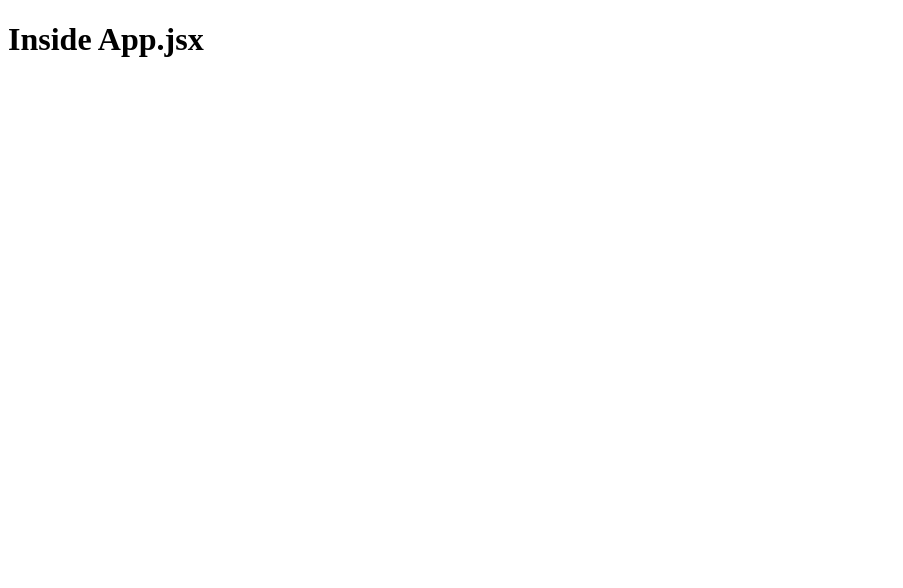
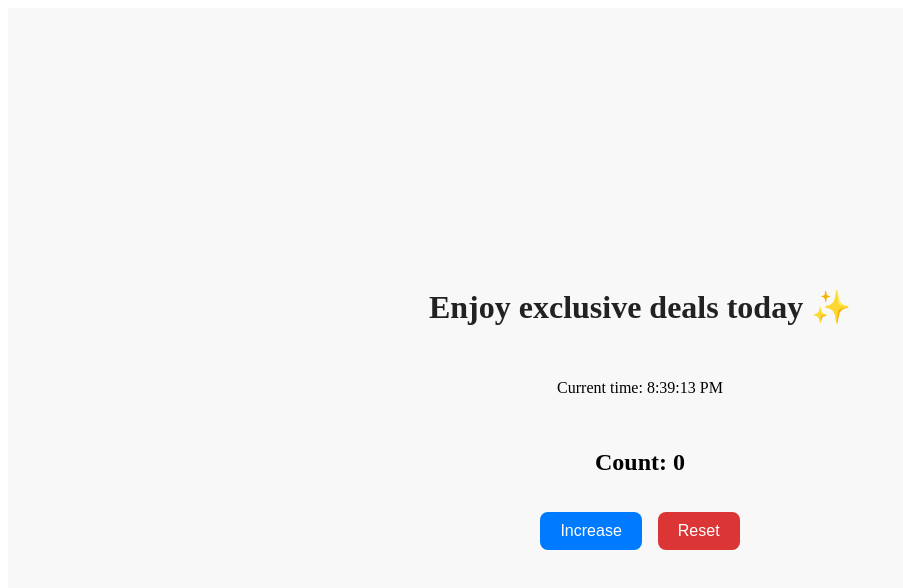
Before and after one commit to kaseracodes/khaitan-ecommerce-landing-page-frontend, a React (Vite) app: page / in a window 1280 px wide. Shown: the top 588 px of the page, without its empty margins (0-903 px from the left). Built offline with nearby package versions, Linux system fonts and the light colour scheme.

Commit message:
feat: Add dummy home & about us page

```diff
--- a/package.json
+++ b/package.json
@@ -10,8 +10,10 @@
     "preview": "vite preview"
   },
   "dependencies": {
+    "framer-motion": "^12.23.24",
     "react": "^19.1.1",
-    "react-dom": "^19.1.1"
+    "react-dom": "^19.1.1",
+    "react-router-dom": "^7.9.5"
   },
   "devDependencies": {
     "@eslint/js": "^9.36.0",
--- a/src/App.jsx
+++ b/src/App.jsx
@@ -1,12 +1,18 @@
-
+import { BrowserRouter as Router, Route, Routes } from "react-router-dom";
+import HomePage from './pages/HomePage';
+import AboutUsPage from "./pages/AboutUsPage";
 
 function App() {
-
     return (
         <>
-            <h1>Inside App.jsx</h1>
+        <Router>
+            <Routes>
+                <Route path="/" element={<HomePage />} />
+                <Route path="/about-us" element={<AboutUsPage />} />
+            </Routes>
+        </Router>
         </>
     )
 }
 
-export default App
+export default App;
--- a/src/pages/AboutUsPage/AboutUsPage.jsx
+++ b/src/pages/AboutUsPage/AboutUsPage.jsx
@@ -0,0 +1,5 @@
+export default function AboutUsPage() {
+    return (
+        <h1>This is the about us page</h1>
+  );
+}
--- a/src/pages/AboutUsPage/index.js
+++ b/src/pages/AboutUsPage/index.js
@@ -0,0 +1 @@
+export { default } from './AboutUsPage';
--- a/src/pages/HomePage/HomePage.jsx
+++ b/src/pages/HomePage/HomePage.jsx
@@ -0,0 +1,20 @@
+import { container, heading, buttonContainer, button1, button2 } from './styles';
+import { useHomePageLogic } from './helper';
+import useAnimated from './useAnimated';
+
+export default function HomePage() {
+    const { count, increment, reset, message, time } = useHomePageLogic();
+    const { motion, fadeInUp } = useAnimated();
+
+    return (
+        <motion.div style={container} {...fadeInUp}>
+        <h1 style={heading}>{message}</h1>
+        <p>Current time: {time}</p>
+        <h2>Count: {count}</h2>
+        <div style={buttonContainer}>
+            <button style={button1} onClick={increment}>Increase</button>
+            <button style={button2} onClick={reset}>Reset</button>
+        </div>
+        </motion.div>
+  );
+}
--- a/src/pages/HomePage/helper.js
+++ b/src/pages/HomePage/helper.js
@@ -0,0 +1,24 @@
+import { useEffect, useState } from 'react';
+
+export function useHomePageLogic() {
+    const [count, setCount] = useState(0);
+    const [message, setMessage] = useState('Welcome to Khaitan Store!');
+    const [time, setTime] = useState(new Date().toLocaleTimeString());
+
+    // update time every second
+    useEffect(() => {
+        const interval = setInterval(() => setTime(new Date().toLocaleTimeString()), 1000);
+        return () => clearInterval(interval);
+    }, []);
+
+    const increment = () => setCount((c) => c + 1);
+    const reset = () => setCount(0);
+
+    // pretend async data load
+    useEffect(() => {
+        const timer = setTimeout(() => setMessage('Enjoy exclusive deals today ✨'), 3000);
+        return () => clearTimeout(timer);
+    }, []);
+
+    return { count, increment, reset, message, time };
+}
--- a/src/pages/HomePage/index.js
+++ b/src/pages/HomePage/index.js
@@ -0,0 +1 @@
+export { default } from './HomePage';
--- a/src/pages/HomePage/styles.js
+++ b/src/pages/HomePage/styles.js
@@ -0,0 +1,39 @@
+export const container = {
+    display: 'flex',
+    flexDirection: 'column',
+    alignItems: 'center',
+    justifyContent: 'center',
+    minHeight: '100vh',
+    backgroundColor: '#f8f8f8',
+    gap: '1rem',
+};
+
+export const heading = {
+    fontSize: '2rem',
+    fontWeight: 600,
+    color: '#222',
+};
+
+export const buttonContainer = {
+    display: 'flex',
+    gap: '1rem'
+};
+
+export const button = {
+    padding: '10px 20px',
+    fontSize: '1rem',
+    borderRadius: '8px',
+    border: 'none',
+    color: '#fff',
+    cursor: 'pointer',
+};
+
+export const button1 = {
+    ...button,
+    backgroundColor: '#007bff'
+};
+
+export const button2 = {
+    ...button,
+    backgroundColor: '#dc3535ff'
+};
--- a/src/pages/HomePage/useAnimated.js
+++ b/src/pages/HomePage/useAnimated.js
@@ -0,0 +1,11 @@
+import { motion } from 'framer-motion';
+
+export default function useAnimated() {
+    const fadeInUp = {
+        initial: { opacity: 0, y: 20 },
+        animate: { opacity: 1, y: 0 },
+        transition: { duration: 0.6 },
+    };
+
+    return { motion, fadeInUp };
+}
```
Also changed, not shown: 1 other file (tests, documents, lock files or other folders).
